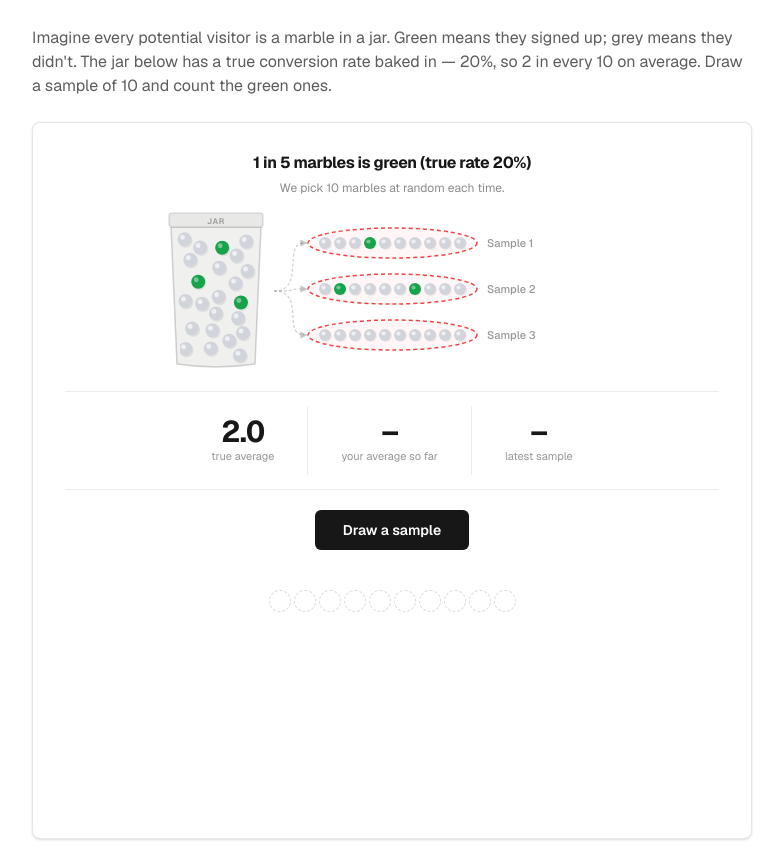
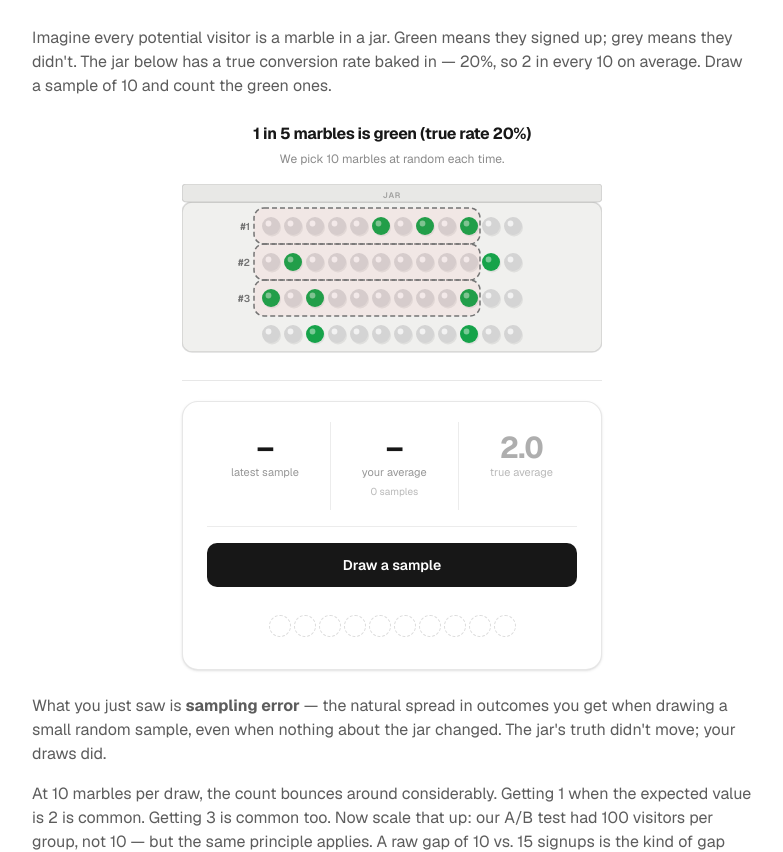
Before and after one commit to codedebugrepeat/ab-test-guide, a Next.js app: page /why-you-cant-trust-your-experiment in a window 1280 px wide. Shown: the part 920-1772 px from the top of the page, without its empty margins (248-1031 px from the left). Built offline with nearby package versions, Linux system fonts and the light colour scheme.

Commit message:
Split out illustration to the top, cleaner illustration (rectangles inside jar)

```diff
--- a/components/tutorial/jar-illustration.tsx
+++ b/components/tutorial/jar-illustration.tsx
@@ -1,12 +1,25 @@
-// Pre-computed, stable marble positions inside the jar (seeded RNG — never changes).
+// Wide horizontal jar with 4 rows of marbles and 3 sample ovals circled inside.
 
 const N = 10;
 const P = 0.2;
 
-const JAR_W = 100;
-const JAR_H = 155;
-const MARBLE_R = 7;
-const TOTAL_MARBLES = 48;
+export const WJAR_W = 420;
+const WJAR_H = 168;
+const WJAR_RIM = 18;
+const WMR = 9;
+const WMGAP = 4;
+const WMSTEP = WMR * 2 + WMGAP;
+const WCOLS = 12;
+const WROWS = 4;
+const WSTART_X = (WJAR_W - (WCOLS * WMSTEP - WMGAP)) / 2;
+const WROW_YS = [42, 78, 114, 150];
+
+// Oval circles cols 0–9 of each row
+const WOVAL_COLS = 10;
+const WOVAL_W = WOVAL_COLS * WMSTEP - WMGAP + 10;
+const WOVAL_CX = WSTART_X + (WOVAL_COLS * WMSTEP - WMGAP) / 2 + 2;
+const WOVAL_RX = WOVAL_W / 2;
+const WOVAL_RY = 18;
 
 function seededRandom(seed: number) {
     let s = seed;
@@ -16,157 +29,87 @@ function seededRandom(seed: number) {
     };
 }
 
-type JarMarble = { x: number; y: number; green: boolean };
+type WideMarble = { row: number; col: number; green: boolean };
 
-function generateJarMarbles(): JarMarble[] {
-    const rng = seededRandom(42);
-    const marbles: JarMarble[] = [];
-    const margin = MARBLE_R + 3;
-    const rimH = 14;
-    const xMin = 8 + margin;
-    const xMax = JAR_W - 8 - margin;
-    const yMin = rimH + margin;
-    const yMax = JAR_H - margin - 2;
-    let attempts = 0;
-    while (marbles.length < TOTAL_MARBLES && attempts < 3000) {
-        attempts++;
-        const x = xMin + rng() * (xMax - xMin);
-        const y = yMin + rng() * (yMax - yMin);
-        if (marbles.every((m) => Math.hypot(m.x - x, m.y - y) > MARBLE_R * 2 + 1.5))
-            marbles.push({ x, y, green: rng() < P });
-    }
+function generateWideMarbles(): WideMarble[] {
+    const rng = seededRandom(77);
+    const marbles: WideMarble[] = [];
+    for (let r = 0; r < WROWS; r++)
+        for (let c = 0; c < WCOLS; c++)
+            marbles.push({ row: r, col: c, green: rng() < P });
     return marbles;
 }
 
-const JAR_MARBLES = generateJarMarbles();
+const WIDE_MARBLES = generateWideMarbles();
 
-function jarShapePath(w: number, h: number): string {
-    const rimH = 14;
-    const topW = w - 10;
-    const botW = w - 22;
-    const topX = (w - topW) / 2;
-    const botX = (w - botW) / 2;
-    return `M ${topX} ${rimH} L ${topX + topW} ${rimH} L ${botX + botW} ${h - 4} Q ${w / 2} ${h + 2} ${botX} ${h - 4} Z`;
-}
-
-// ── Illustration sample configs ───────────────────────────────────────────────
-const SAMPLE_CONFIGS: { greens: number[]; label: string }[] = [
-    { greens: [3], label: "Sample 1" },
-    { greens: [1, 6], label: "Sample 2" },
-    { greens: [], label: "Sample 3" },
-];
-
-const MR = 6;
-const MGAP = 3;
-const MSTEP = MR * 2 + MGAP;
-const ROW_YS = [32, 78, 124];
-const OVAL_X = 148;
-const OVAL_W = N * MSTEP - MGAP + 18;
-const OVAL_H = 30;
-const LABEL_X = OVAL_X + OVAL_W + 12;
-
-// ── Component ─────────────────────────────────────────────────────────────────
 export function JarIllustration() {
-    const W = 460;
-    const H = 160;
-    const jarPath = jarShapePath(JAR_W, JAR_H);
-    const rimH = 14;
-    const topW = JAR_W - 10;
-    const topX = (JAR_W - topW) / 2;
-    const jarRight = JAR_W + 4;
-
     return (
         <svg
-            width={W}
-            height={H}
-            viewBox={`0 0 ${W} ${H}`}
-            style={{ display: "block", margin: "0 auto", overflow: "visible" }}
+            width={WJAR_W}
+            height={WJAR_H + 8}
+            viewBox={`0 0 ${WJAR_W} ${WJAR_H + 8}`}
+            style={{ display: "block" }}
             aria-hidden="true"
         >
             <defs>
-                <clipPath id="jar-clip">
-                    <path d={jarPath} transform="translate(4,2)" />
+                <clipPath id="wjar-clip">
+                    <rect x={0} y={WJAR_RIM} width={WJAR_W} height={WJAR_H - WJAR_RIM} rx={10} />
                 </clipPath>
-                <marker id="jar-arrow" markerWidth="6" markerHeight="6" refX="3" refY="3" orient="auto">
-                    <path d="M0,0 L0,6 L6,3 z" fill="rgba(23,23,23,0.25)" />
-                </marker>
             </defs>
 
-            {/* ── Jar body ── */}
-            <g transform="translate(4,2)">
-                <path d={jarPath} fill="#f0f0ee" />
-                <g clipPath="url(#jar-clip)">
-                    {JAR_MARBLES.map((m, i) => (
-                        <g key={i}>
-                            <circle cx={m.x + 1} cy={m.y + 1.5} r={MARBLE_R} fill="rgba(0,0,0,0.07)" />
-                            <circle cx={m.x} cy={m.y} r={MARBLE_R} fill={m.green ? "#16a34a" : "#d1d5db"} />
-                            <circle
-                                cx={m.x - 2} cy={m.y - 2} r={MARBLE_R * 0.35}
-                                fill={m.green ? "rgba(255,255,255,0.4)" : "rgba(255,255,255,0.65)"}
+            {/* Jar body */}
+            <rect
+                x={0} y={WJAR_RIM} width={WJAR_W} height={WJAR_H - WJAR_RIM}
+                rx={10} fill="#f0f0ee" stroke="rgba(23,23,23,0.14)" strokeWidth="1.5"
             />
-                        </g>
-                    ))}
-                </g>
-                <path d={jarPath} fill="none" stroke="rgba(23,23,23,0.18)" strokeWidth="1.5" />
+            {/* Rim */}
             <rect
-                    x={topX - 2} y={0} width={topW + 4} height={rimH} rx={3}
-                    fill="#e8e8e6" stroke="rgba(23,23,23,0.15)" strokeWidth="1.2"
+                x={0} y={0} width={WJAR_W} height={WJAR_RIM}
+                rx={4} fill="#e8e8e6" stroke="rgba(23,23,23,0.14)" strokeWidth="1.2"
             />
             <text
-                    x={JAR_W / 2} y={rimH - 3} textAnchor="middle"
-                    fontSize="8" fill="rgba(23,23,23,0.38)"
-                    fontWeight="600" letterSpacing="0.1em"
+                x={WJAR_W / 2} y={WJAR_RIM - 4} textAnchor="middle"
+                fontSize="8" fill="rgba(23,23,23,0.35)"
+                fontWeight="600" letterSpacing="0.12em"
             >
                 JAR
             </text>
-            </g>
 
-            {/* ── Dashed arrows from jar centre-right to each row ── */}
-            {ROW_YS.map((ry, si) => (
-                <path
-                    key={si}
-                    d={`M ${jarRight + 8} ${H / 2} C ${jarRight + 40} ${H / 2}, ${OVAL_X - 28} ${ry}, ${OVAL_X - 6} ${ry}`}
-                    fill="none"
-                    stroke="rgba(23,23,23,0.2)"
-                    strokeWidth="1.2"
-                    strokeDasharray="3 2"
-                    markerEnd="url(#jar-arrow)"
-                />
-            ))}
-
-            {/* ── Sample rows ── */}
-            {SAMPLE_CONFIGS.map((s, si) => {
-                const ry = ROW_YS[si];
+            {/* Marbles */}
+            <g clipPath="url(#wjar-clip)">
+                {WIDE_MARBLES.map((m, i) => {
+                    const cx = WSTART_X + m.col * WMSTEP + WMR;
+                    const cy = WROW_YS[m.row];
                     return (
-                    <g key={si}>
-                        {/* Dotted red oval */}
-                        <ellipse
-                            cx={OVAL_X + OVAL_W / 2} cy={ry}
-                            rx={OVAL_W / 2 + 2} ry={OVAL_H / 2}
-                            fill="rgba(239,68,68,0.04)"
-                            stroke="#ef4444" strokeWidth="1.5" strokeDasharray="4 3"
-                        />
-                        {/* Marbles */}
-                        {Array.from({ length: N }, (_, mi) => {
-                            const isGreen = s.greens.includes(mi);
-                            const mx = OVAL_X + 9 + mi * MSTEP + MR;
-                            return (
-                                <g key={mi}>
-                                    <circle cx={mx + 1} cy={ry + 1} r={MR} fill="rgba(0,0,0,0.06)" />
-                                    <circle cx={mx} cy={ry} r={MR} fill={isGreen ? "#16a34a" : "#d1d5db"} />
+                        <g key={i}>
+                            <circle cx={cx + 1} cy={cy + 1.5} r={WMR} fill="rgba(0,0,0,0.07)" />
+                            <circle cx={cx} cy={cy} r={WMR} fill={m.green ? "#16a34a" : "#d4d4d4"} />
                             <circle
-                                        cx={mx - 1.5} cy={ry - 1.5} r={MR * 0.35}
-                                        fill={isGreen ? "rgba(255,255,255,0.4)" : "rgba(255,255,255,0.65)"}
+                                cx={cx - 2.5} cy={cy - 2.5} r={WMR * 0.32}
+                                fill={m.green ? "rgba(255,255,255,0.42)" : "rgba(255,255,255,0.7)"}
                             />
                         </g>
                     );
                 })}
-                        {/* Label */}
+            </g>
+
+            {/* 3 sample ovals on rows 0, 1, 2 */}
+            {[0, 1, 2].map((ri) => {
+                const cy = WROW_YS[ri];
+                return (
+                    <g key={ri}>
+                        <rect
+                            x={WSTART_X - 8} y={cy - WOVAL_RY}
+                            width={WOVAL_W} height={WOVAL_RY * 2}
+                            rx={10}
+                            fill="rgba(239,68,68,0.05)"
+                            stroke="#747474" strokeWidth="1.5" strokeDasharray="5 3"
+                        />
                         <text
-                            x={LABEL_X} y={ry + 4}
-                            fontSize="11" fill="rgba(23,23,23,0.45)" fontWeight="500"
+                            x={WSTART_X - 12} y={cy + 4} textAnchor="end"
+                            fontSize="10" fill="#747474" fontWeight="600"
                         >
-                            {s.label}
+                            #{ri + 1}
                         </text>
                     </g>
                 );
--- a/components/tutorial/marble-sampling-widget.tsx
+++ b/components/tutorial/marble-sampling-widget.tsx
@@ -3,7 +3,7 @@
 import { useState } from "react";
 import { drawSample, countSample, binomialMean, sampleMean } from "@/maths/sampling";
 import { MarbleRow } from "./marble-row";
-import { JarIllustration } from "./jar-illustration";
+import { JarIllustration, WJAR_W } from "./jar-illustration";
 
 const N = 10;
 const P = 0.2;
@@ -18,11 +18,13 @@ function StatCard({
   value,
   sub,
   highlight = false,
+  dim = false,
 }: {
   label: string;
   value: string;
   sub?: string | null;
   highlight?: boolean;
+  dim?: boolean;
 }) {
   return (
     <div
@@ -32,12 +34,12 @@ function StatCard({
         }`}
     >
       <span
-        className={`text-[30px] font-bold leading-none tabular-nums tracking-tight ${highlight ? "text-green-600" : "text-foreground"
+        className={`text-[30px] font-bold leading-none tabular-nums tracking-tight ${highlight ? "text-green-600" : dim ? "text-foreground/35" : "text-foreground"
           }`}
       >
         {value}
       </span>
-      <span className="text-center text-[11px] leading-snug text-foreground/45">
+      <span className={`text-center text-[11px] leading-snug ${dim ? "text-foreground/30" : "text-foreground/45"}`}>
         {label}
       </span>
       {sub && (
@@ -59,15 +61,6 @@ export function MarbleSamplingWidget() {
   const trueMean = binomialMean(N, P);
   const currentMean = allCounts.length > 0 ? sampleMean(allCounts) : null;
   const latestCount = allCounts.length > 0 ? allCounts[allCounts.length - 1] : null;
-
-  const meanDiff =
-    currentMean !== null ? currentMean - trueMean : null;
-  const diffLabel =
-    meanDiff !== null
-      ? meanDiff >= 0
-        ? `+${meanDiff.toFixed(2)} above true avg`
-        : `${meanDiff.toFixed(2)} below true avg`
-      : null;
 
   function handleDraw() {
     const marbles = drawSample(N, P);
@@ -94,56 +87,65 @@ export function MarbleSamplingWidget() {
     totalDraws === 0 ? "Draw a sample" : "Draw another sample";
 
   return (
-    <div className="w-full rounded-lg border border-foreground/10 bg-background px-8 py-7 shadow-sm">
+    <div className="flex flex-col items-center gap-5">
 
-      {/* ── Illustration ── */}
-      <div className="mb-5 flex flex-col items-center">
+      {/* ── Illustration (above card) ── */}
+      <div className="text-center">
         <p className="mb-1 text-base font-bold tracking-tight">
           1 in 5 marbles is green (true rate 20%)
         </p>
-        <p className="mb-3.5 text-[12px] text-foreground/50">
+        <p className="mb-4 text-[12px] text-foreground/50">
           We pick 10 marbles at random each time.
         </p>
         <JarIllustration />
       </div>
 
-      {/* ── Stats ── */}
-      <div className="mb-5 flex items-stretch justify-center gap-2 border-y border-foreground/[0.08] py-3.5">
-        <StatCard label="true average" value={trueMean.toFixed(1)} />
-        <div className="mx-1 w-px self-stretch bg-foreground/[0.08]" />
-        <StatCard
-          label="your average so far"
-          value={currentMean !== null ? currentMean.toFixed(2) : "–"}
-          sub={diffLabel}
-        />
-        <div className="mx-1 w-px self-stretch bg-foreground/[0.08]" />
+      {/* Divider */}
+      <div className="w-full max-w-[420px] border-t border-foreground/10" />
+
+
+      {/* ── Widget card ── */}
+      <div
+        className="rounded-2xl border border-foreground/10 bg-background px-6 py-5 shadow-sm"
+        style={{ width: WJAR_W }}
+      >
+        {/* Stats: latest | avg | true */}
+        <div className="mb-4 flex items-stretch justify-center gap-1.5 border-b border-foreground/[0.08] pb-4">
           <StatCard
             label="latest sample"
             value={latestCount !== null ? `${latestCount}/${N}` : "–"}
             highlight={latestCount !== null}
           />
+          <div className="mx-1 w-px self-stretch bg-foreground/[0.08]" />
+          <StatCard
+            label="your average"
+            sub={`${totalDraws} samples`}
+            value={currentMean !== null ? currentMean.toFixed(2) : "–"}
+          />
+          <div className="mx-1 w-px self-stretch bg-foreground/[0.08]" />
+          <StatCard
+            label="true average"
+            value={trueMean.toFixed(1)}
+            dim
+          />
         </div>
 
-      {/* ── Draw button ── */}
-      <div className="mb-5 flex justify-center">
+        {/* Full-width draw button */}
         <button
           onClick={handleDraw}
           aria-label={`${buttonLabel}. ${totalDraws} sample${totalDraws !== 1 ? "s" : ""} drawn so far.`}
-          className="rounded-md bg-foreground px-7 py-2.5 text-sm font-semibold text-background transition-opacity hover:opacity-80 active:opacity-65"
+          className="mb-4 w-full rounded-[10px] bg-foreground py-3 text-sm font-semibold text-background transition-opacity hover:opacity-80 active:opacity-65"
         >
           {buttonLabel}
         </button>
-      </div>
 
-      {/* ── Screen-reader live region ── */}
-      <div aria-live="polite" className="sr-only">
-        {liveText}
-      </div>
+        {/* Screen-reader live region */}
+        <div aria-live="polite" className="sr-only">{liveText}</div>
 
-      {/* ── Sample rows ── */}
-      <div className="min-h-[240px]">
+        {/* Sample rows */}
+        <div className="flex flex-col items-center">
           {samples.length === 0 ? (
-          <div className="flex justify-center gap-[3px] py-5">
+            <div className="flex justify-center gap-[3px] py-3">
               {Array.from({ length: N }, (_, i) => (
                 <div
                   key={i}
@@ -153,28 +155,21 @@ export function MarbleSamplingWidget() {
               ))}
             </div>
           ) : (
-          <div className="flex flex-col items-center">
-            {/* Fixed-width inner block (label 68 + gap 10 + marbles 247 + gap 10 + count 36 = 371px) */}
+            // Fixed-width inner block (label 68 + gap 10 + marbles 247 + gap 10 + count 36 = 371px)
             <div className="w-[371px]">
               {/* Column header */}
               <div className="mb-1 flex items-center gap-[10px] border-b border-foreground/[0.08] pb-1.5">
                 <span className="w-[68px] shrink-0" />
                 <div className="flex shrink-0 gap-[3px]">
                   {Array.from({ length: N }, (_, i) => (
-                    <div
-                      key={i}
-                      className="w-[22px] text-center text-[9px] font-semibold text-foreground/25"
-                    >
+                    <div key={i} className="w-[22px] text-center text-[9px] font-semibold text-foreground/25">
                       {i + 1}
                     </div>
                   ))}
                 </div>
-                <span className="w-9 pl-0.5 text-[10px] font-semibold text-foreground/25">
-                  hits
-                </span>
+                <span className="w-9 pl-0.5 text-[10px] font-semibold text-foreground/25">hits</span>
               </div>
 
-              {/* Rows */}
               {samples.map((s) => (
                 <MarbleRow
                   key={s.id}
@@ -191,8 +186,8 @@ export function MarbleSamplingWidget() {
                 </p>
               )}
             </div>
+          )}
         </div>
-        )}
       </div>
     </div>
   );
```
Lines whose indentation alone changed are shown as unchanged.
